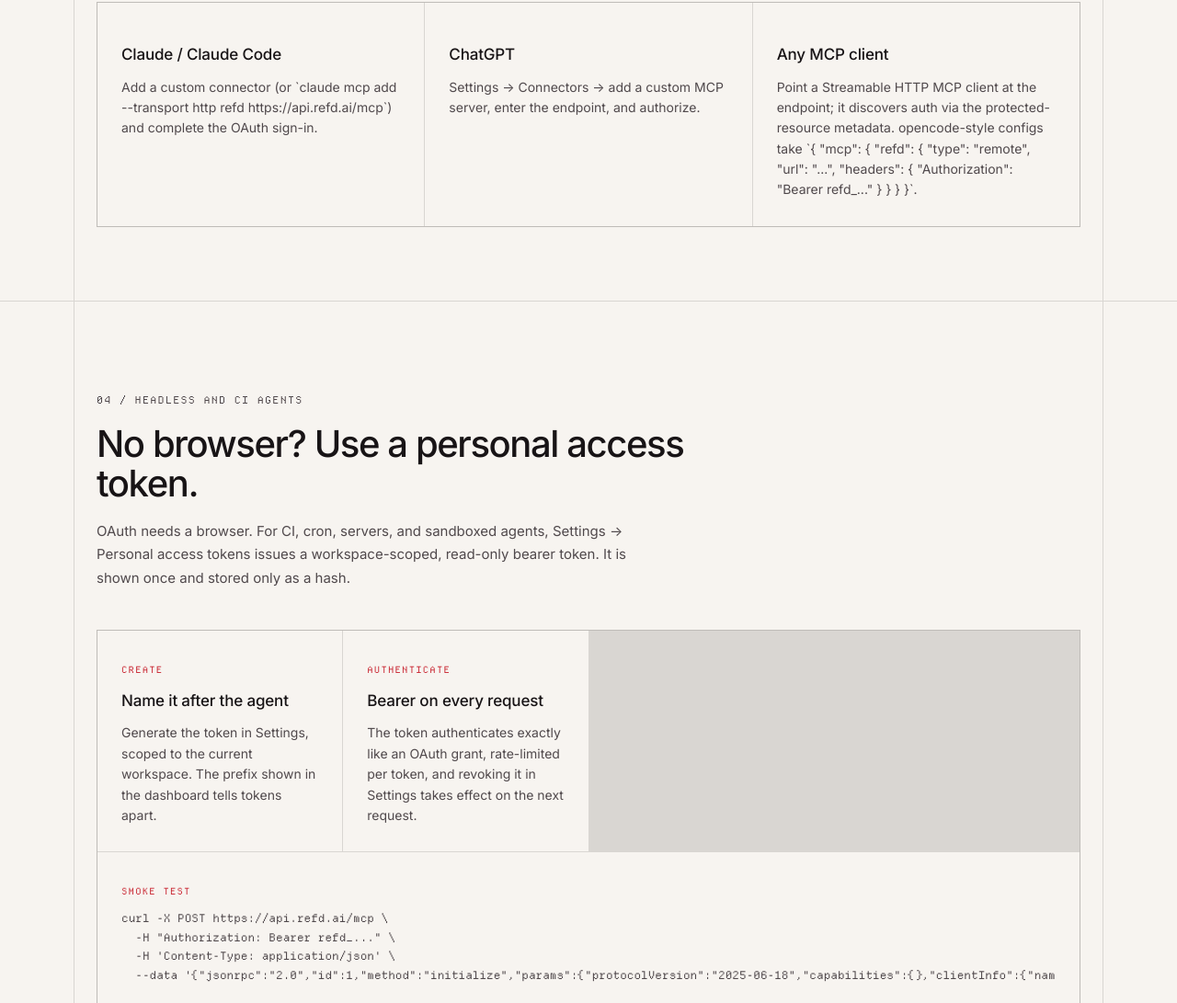
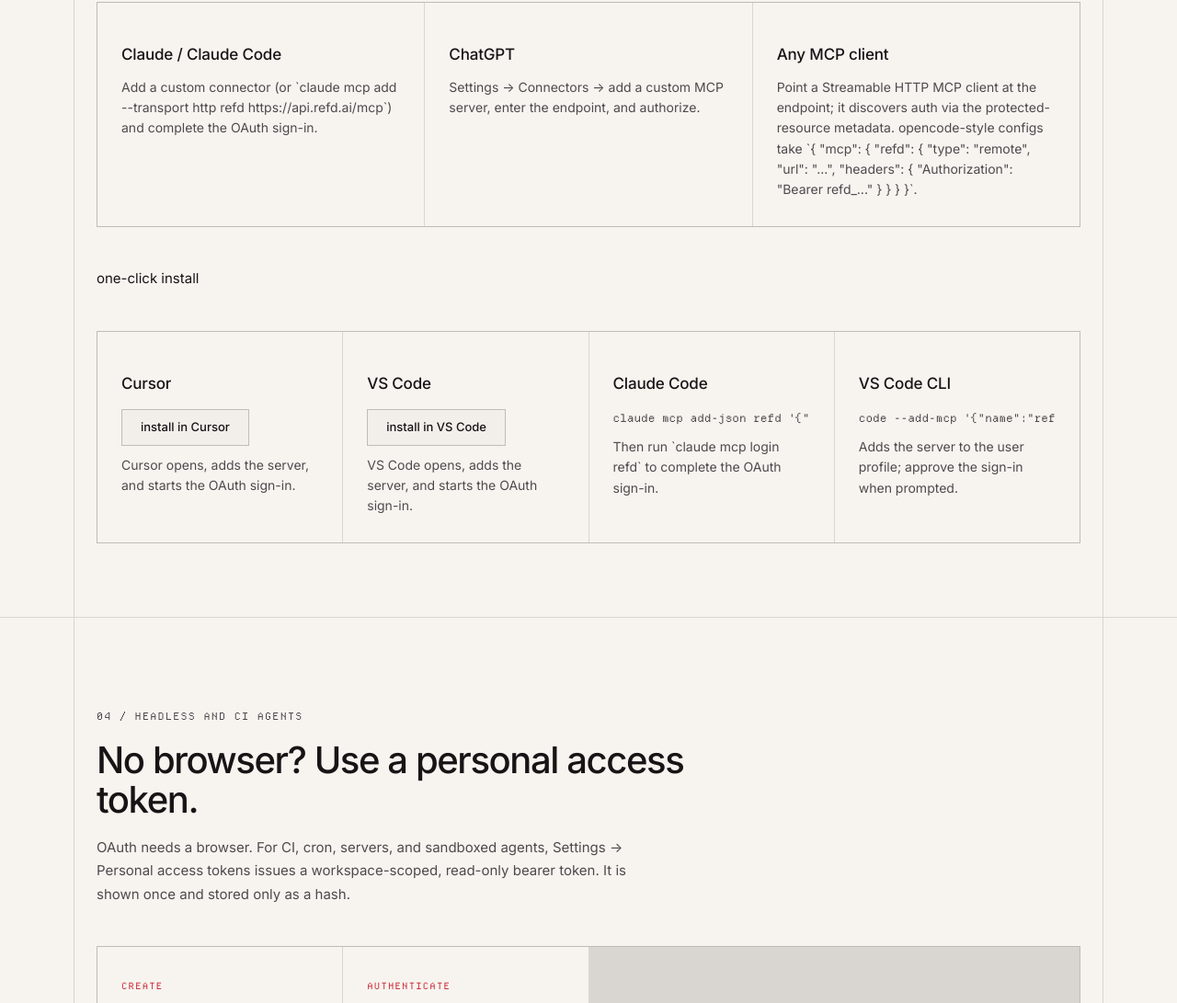
Before and after one commit to emaitchess/refd, an Astro site in the folder apps/web/: page /agents in a window 1280 px wide. Shown: the part 2525-3616 px from the top of the page at 92% size. Built offline with nearby package versions, Linux system fonts and the light colour scheme; Astro itself is replaced by a stand-in of ours; no server answers.

Commit message:
feat(web): one-click MCP installs and a refd.ai/mcp redirect

```diff
--- /dev/null
+++ b/apps/web/src/lib/agent-access.test.ts
@@ -0,0 +1,48 @@
+import { describe, expect, test } from 'bun:test';
+import { AGENT_INSTALLS, MCP_ENDPOINT } from './agent-access';
+
+// The install deeplinks encode the same server config per editor. If the
+// encoding drifts, editors will silently fail to parse the config, so pin
+// the round-trip here.
+describe('agent install deeplinks', () => {
+  const decodeCursor = (href: string): string =>
+    atob(new URL(href).searchParams.get('config') ?? '');
+
+  const decodeVscode = (href: string): string =>
+    decodeURIComponent(
+      new URL(
+        href.replace('vscode:mcp/install?', 'http://x/?'),
+      ).searchParams.get('config') ?? '',
+    );
+
+  test('every deeplink decodes to the canonical http server entry', () => {
+    const expected = JSON.stringify({ type: 'http', url: MCP_ENDPOINT });
+    for (const install of AGENT_INSTALLS) {
+      if (!install.href) {
+        continue;
+      }
+      const decoded =
+        install.name === 'Cursor'
+          ? decodeCursor(install.href)
+          : decodeVscode(install.href);
+      expect(JSON.parse(decoded)).toEqual(JSON.parse(expected));
+    }
+  });
+
+  test('every command references the published endpoint', () => {
+    for (const install of AGENT_INSTALLS) {
+      if (install.command) {
+        expect(install.command).toContain(MCP_ENDPOINT);
+      }
+    }
+  });
+
+  test('covers the two editors with native deeplinks and the two CLIs', () => {
+    expect(AGENT_INSTALLS.map((install) => install.name)).toEqual([
+      'Cursor',
+      'VS Code',
+      'Claude Code',
+      'VS Code CLI',
+    ]);
+  });
+});
--- a/apps/web/src/lib/agent-access.ts
+++ b/apps/web/src/lib/agent-access.ts
@@ -1,4 +1,44 @@
 export const MCP_ENDPOINT = 'https://api.refd.ai/mcp';
+
+// The editor-native server entry: the shape Cursor, VS Code, and Claude Code
+// all accept for a remote Streamable HTTP server. Encoded per client below.
+const MCP_CONFIG_JSON = JSON.stringify({ type: 'http', url: MCP_ENDPOINT });
+
+export interface AgentInstall {
+  name: string;
+  // Custom-scheme deeplink the editor handles natively.
+  href?: string;
+  // Shell one-liner when there is no deeplink.
+  command?: string;
+  note: string;
+}
+
+export const AGENT_INSTALLS: AgentInstall[] = [
+  {
+    name: 'Cursor',
+    href: `cursor://anysphere.cursor-deeplink/mcp/install?name=refd&config=${btoa(
+      MCP_CONFIG_JSON,
+    )}`,
+    note: 'Cursor opens, adds the server, and starts the OAuth sign-in.',
+  },
+  {
+    name: 'VS Code',
+    href: `vscode:mcp/install?name=refd&config=${encodeURIComponent(
+      MCP_CONFIG_JSON,
+    )}`,
+    note: 'VS Code opens, adds the server, and starts the OAuth sign-in.',
+  },
+  {
+    name: 'Claude Code',
+    command: `claude mcp add-json refd '${MCP_CONFIG_JSON}'`,
+    note: 'Then run `claude mcp login refd` to complete the OAuth sign-in.',
+  },
+  {
+    name: 'VS Code CLI',
+    command: `code --add-mcp '{"name":"refd","type":"http","url":"${MCP_ENDPOINT}"}'`,
+    note: 'Adds the server to the user profile; approve the sign-in when prompted.',
+  },
+];
 
 export const AGENT_TOOLS: [name: string, description: string][] = [
   [
@@ -67,6 +107,7 @@ export const AGENT_CLIENTS: [name: string, instructions: string][] = [
 ];
 
 export const AGENT_TOKEN_STEPS: string[] = [
+  'No workspace yet? Create an account (business email) at https://dash.refd.ai/auth/create-account and finish the onboarding wizard. Self-hosted: register on your own dashboard.',
   'Open the workspace, go to Settings → Personal access tokens, and create a token named after the agent or pipeline.',
   'Copy the token once. It is stored only as a SHA-256 hash and cannot be retrieved again.',
   'Send it as `Authorization: Bearer refd_...` on every MCP request. It authenticates exactly like an OAuth grant: read-only, scoped to the one workspace, rate-limited per token, revoked from Settings.',
--- a/apps/web/src/pages/agents.astro
+++ b/apps/web/src/pages/agents.astro
@@ -6,6 +6,7 @@ import { GITHUB_URL } from '../consts';
 import {
   AGENT_CLIENTS,
   AGENT_DISCOVERY,
+  AGENT_INSTALLS,
   AGENT_PAT_EXAMPLE,
   AGENT_TOOLS,
   MCP_ENDPOINT,
@@ -119,6 +120,24 @@ import '../styles/global.css';
             ))
           }
         </div>
+        <p class="k" style="margin-top:44px">one-click install</p>
+        <div class="agent-grid">
+          {
+            AGENT_INSTALLS.map((install) => (
+              <div class="cell">
+                <h3>{install.name}</h3>
+                {install.href ? (
+                  <p style="margin-top:14px">
+                    <a class="btn" href={install.href}>install in {install.name}</a>
+                  </p>
+                ) : (
+                  <pre style="margin-top:14px;overflow-x:auto;font:400 12px/1.7 var(--mono);color:var(--secondary)">{install.command}</pre>
+                )}
+                <p>{install.note}</p>
+              </div>
+            ))
+          }
+        </div>
       </div>
     </section>
 
--- a/apps/web/src/pages/agents.md.ts
+++ b/apps/web/src/pages/agents.md.ts
@@ -2,6 +2,7 @@ import type { APIRoute } from 'astro';
 import {
   AGENT_CLIENTS,
   AGENT_DISCOVERY,
+  AGENT_INSTALLS,
   AGENT_PAT_EXAMPLE,
   AGENT_TOKEN_STEPS,
   AGENT_TOOLS,
@@ -35,6 +36,14 @@ Call \`tools/list\` after connecting. Every tool resolves the workspace from the
 
 ${AGENT_CLIENTS.map(([name, instructions]) => `- ${name}: ${instructions}`).join('\n')}
 
+## Install in one click
+
+${AGENT_INSTALLS.map((install) =>
+  install.href
+    ? `- ${install.name}: [open the installer](${install.href}) (${install.note})`
+    : `- ${install.name}: \`${install.command}\` (${install.note})`,
+).join('\n')}
+
 ## Headless and CI agents
 
 OAuth needs a browser. Where there is none (CI, cron, servers, sandboxed agents), create a workspace-scoped read-only personal access token:
--- a/apps/web/src/pages/llms.txt.ts
+++ b/apps/web/src/pages/llms.txt.ts
@@ -1,4 +1,5 @@
 import type { APIRoute } from 'astro';
+import { MCP_ENDPOINT } from '../lib/agent-access';
 import {
   getPublicContent,
   type PublicContentEntry,
@@ -47,7 +48,7 @@ ${section('Product', [
   item(
     'Agent access',
     `${ORIGIN}/agents.md`,
-    'The read-only MCP endpoint, its OAuth model and personal access tokens for headless agents, the nine tools, and how to connect a client.',
+    `Read-only remote MCP at ${MCP_ENDPOINT}: OAuth for browser clients, personal access tokens for headless agents, the nine tools, and one-click install links.`,
   ),
 ])}
 
--- a/apps/web/src/worker.ts
+++ b/apps/web/src/worker.ts
@@ -19,8 +19,10 @@ const serveAgentManifest = async (env: Env): Promise<Response> => {
 };
 
 // The website Worker fronts the static Astro build (ASSETS). Its dynamic jobs:
-// homepage Markdown negotiation, and pinning the JSON content-type on the
-// extensionless agent manifest. Everything else serves straight from assets.
+// homepage Markdown negotiation, pinning the JSON content-type on the
+// extensionless agent manifest, and catching agents that guess `refd.ai/mcp`
+// as the connector endpoint (the real endpoint lives on api.refd.ai) by
+// sending them to the setup guide. Everything else serves straight from assets.
 export default {
   fetch: async (
     request: Request,
@@ -30,6 +32,9 @@ export default {
     if (new URL(request.url).pathname === AGENT_MANIFEST_PATH) {
       return serveAgentManifest(env);
     }
+    if (new URL(request.url).pathname === '/mcp') {
+      return Response.redirect(new URL('/agents', request.url), 308);
+    }
     return (
       (await handleHomepage(request, (assetRequest) =>
         env.ASSETS.fetch(assetRequest),
```
